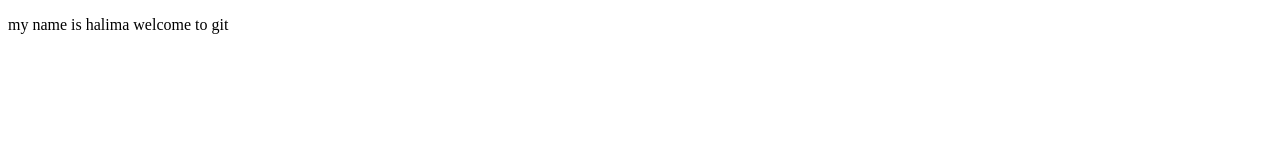
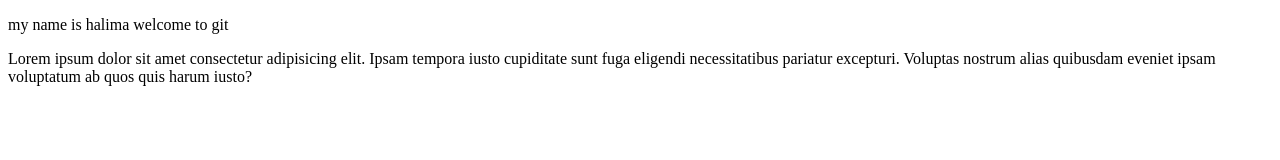
Before and after one commit to HalimatIge/firstgit, a plain HTML site: page index.html in a window 1280 px wide. Drawn offline with Linux system fonts and the light colour scheme.

Commit message:
i added lorem

```diff
--- a/index.html
+++ b/index.html
@@ -8,5 +8,6 @@
 </head>
 <body>
     <p>my name is halima welcome to git</p>
+    <p>Lorem ipsum dolor sit amet consectetur adipisicing elit. Ipsam tempora iusto cupiditate sunt fuga eligendi necessitatibus pariatur excepturi. Voluptas nostrum alias quibusdam eveniet ipsam voluptatum ab quos quis harum iusto?</p>
 </body>
 </html>
```
